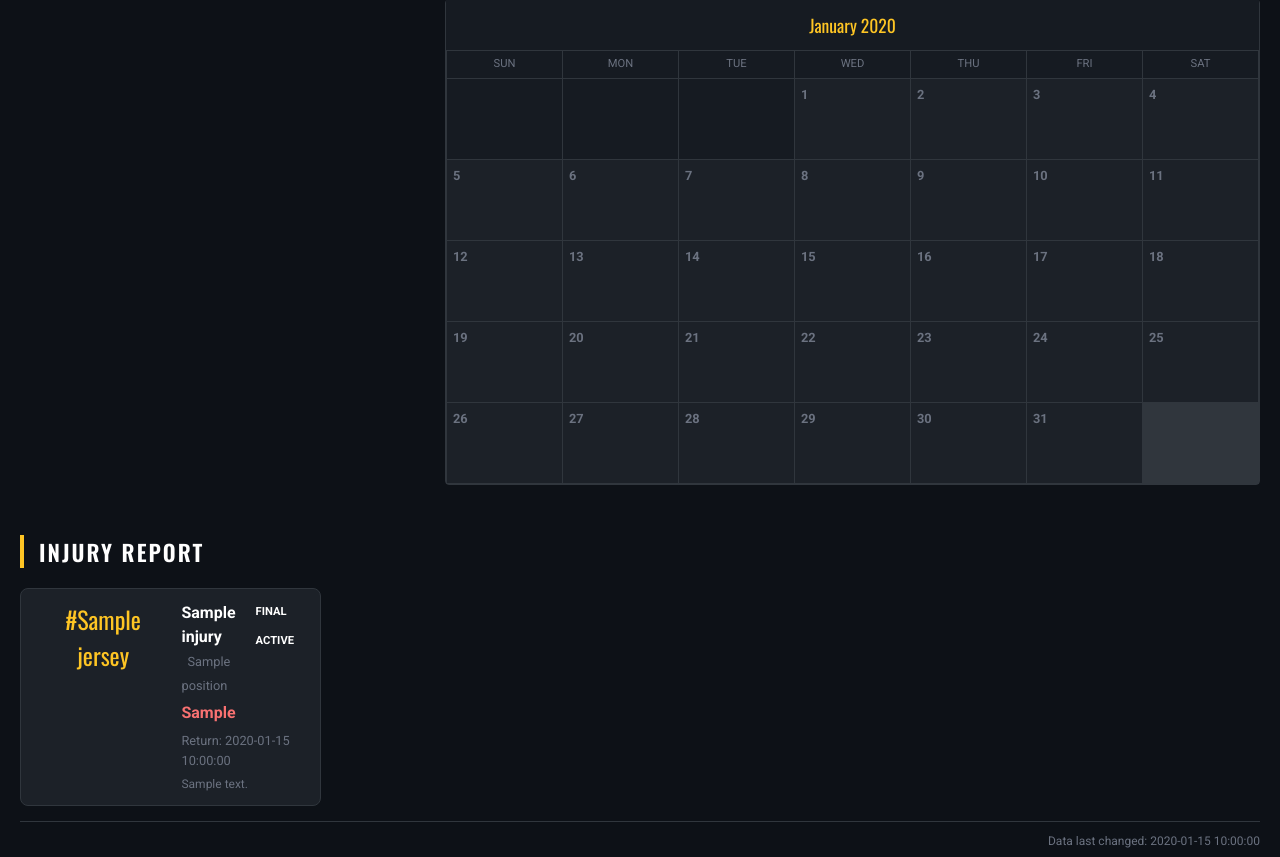
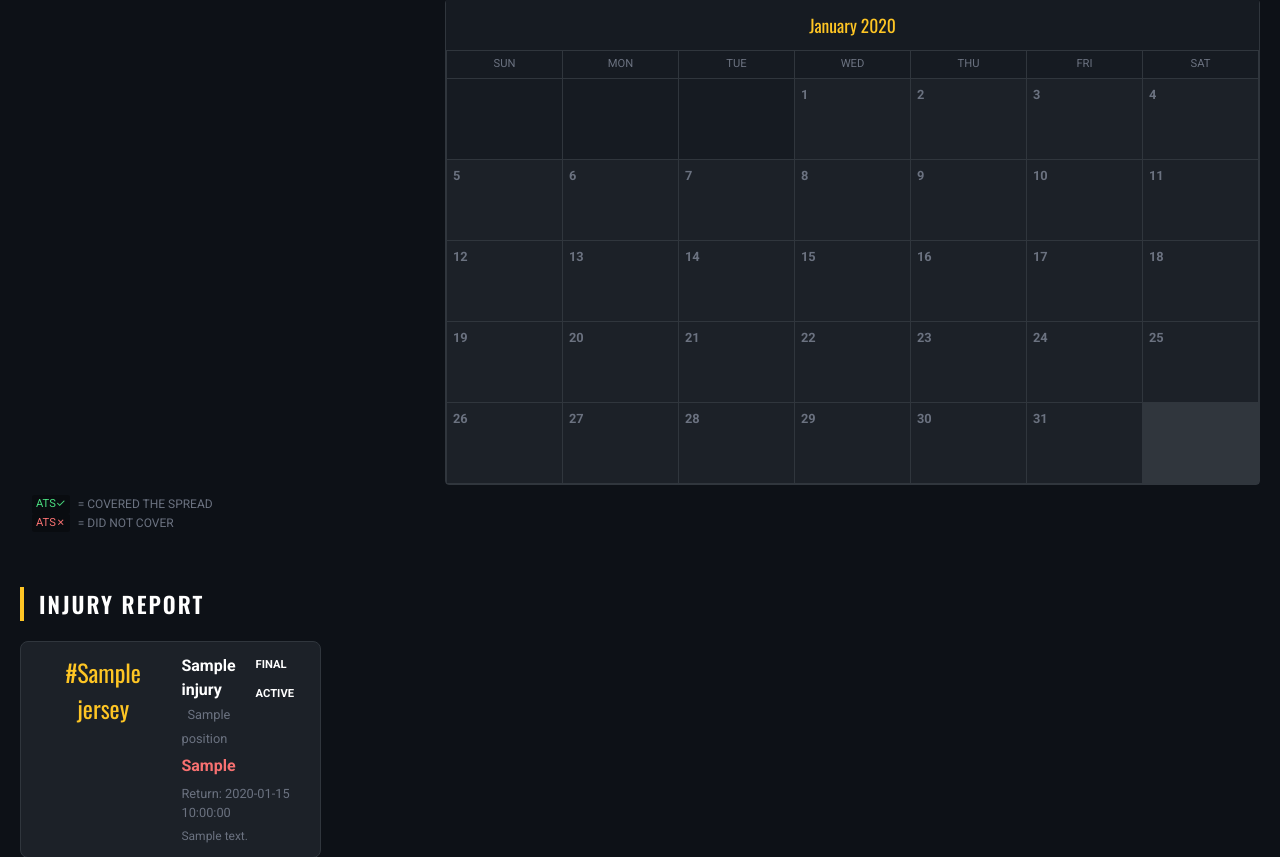
Before and after one commit to jasper9/nbastats.fun, a Flask app: template templates/index.html in a window 1280 px wide. Shown: the part 373-1230 px from the top of the page. Run offline with Flask 3, Linux system fonts and the light colour scheme; the template is opened without the code that fills it: most values are stand-ins (such as "Sample title", 1, 10 or a date in 2020).

Commit message:
Move ATS indicator to new line and add legend
- ATS indicator now appears on its own line below the score
- Added legend below calendar explaining ATS✓/ATS✗ meaning
- Adjusted styling for inline display

🤖 Generated with [Claude Code](https://claude.com/claude-code)

Co-Authored-By: Claude Opus 4.5 <noreply@anthropic.com>

```diff
--- a/templates/index.html
+++ b/templates/index.html
@@ -1284,20 +1284,34 @@
             font-weight: bold;
         }
         .calendar-game .beat-odds-indicator {
-            position: absolute;
-            bottom: 3px;
-            right: 4px;
-            font-size: 0.6rem;
+            font-size: 0.55rem;
             font-weight: bold;
             padding: 1px 3px;
             border-radius: 2px;
             background: rgba(0,0,0,0.3);
         }
-        .calendar-game .beat-odds-indicator.covered {
+        .calendar-game .beat-odds-indicator.covered,
+        .beat-odds-indicator.covered {
             color: #4ade80;
         }
-        .calendar-game .beat-odds-indicator.not-covered {
+        .calendar-game .beat-odds-indicator.not-covered,
+        .beat-odds-indicator.not-covered {
             color: #f87171;
+        }
+        .calendar-legend {
+            text-align: center;
+            padding: 10px 0 5px 0;
+            font-size: 0.75rem;
+            color: var(--text-muted);
+        }
+        .calendar-legend .legend-item {
+            margin: 0 12px;
+        }
+        .calendar-legend .beat-odds-indicator {
+            font-size: 0.7rem;
+            padding: 1px 4px;
+            border-radius: 2px;
+            background: rgba(0,0,0,0.3);
         }
         .game-modal-special {
             background: linear-gradient(135deg, #fbbf24 0%, #f59e0b 100%);
@@ -1905,10 +1919,11 @@
                                         <div class="special-indicator" title="{{ special.title }}">*</div>
                                         {% endif %}
                                         {% if beat_odds and beat_odds.covered_spread is defined %}
-                                        <div class="beat-odds-indicator {{ 'covered' if beat_odds.covered_spread else 'not-covered' }}"
+                                        <br>
+                                        <span class="beat-odds-indicator {{ 'covered' if beat_odds.covered_spread else 'not-covered' }}"
                                              title="{{ 'Covered ' ~ beat_odds.spread ~ ' spread' if beat_odds.covered_spread else 'Did not cover ' ~ beat_odds.spread ~ ' spread' }}">
                                             {{ 'ATS✓' if beat_odds.covered_spread else 'ATS✗' }}
-                                        </div>
+                                        </span>
                                         {% endif %}
                                     </div>
                                     {% endfor %}
@@ -1919,6 +1934,10 @@
                         {% endfor %}
                     </div>
                 </div>
+            </div>
+            <div class="calendar-legend">
+                <span class="legend-item"><span class="beat-odds-indicator covered">ATS✓</span> = Covered the spread</span>
+                <span class="legend-item"><span class="beat-odds-indicator not-covered">ATS✗</span> = Did not cover</span>
             </div>
         </div>
         {% endif %}
```
